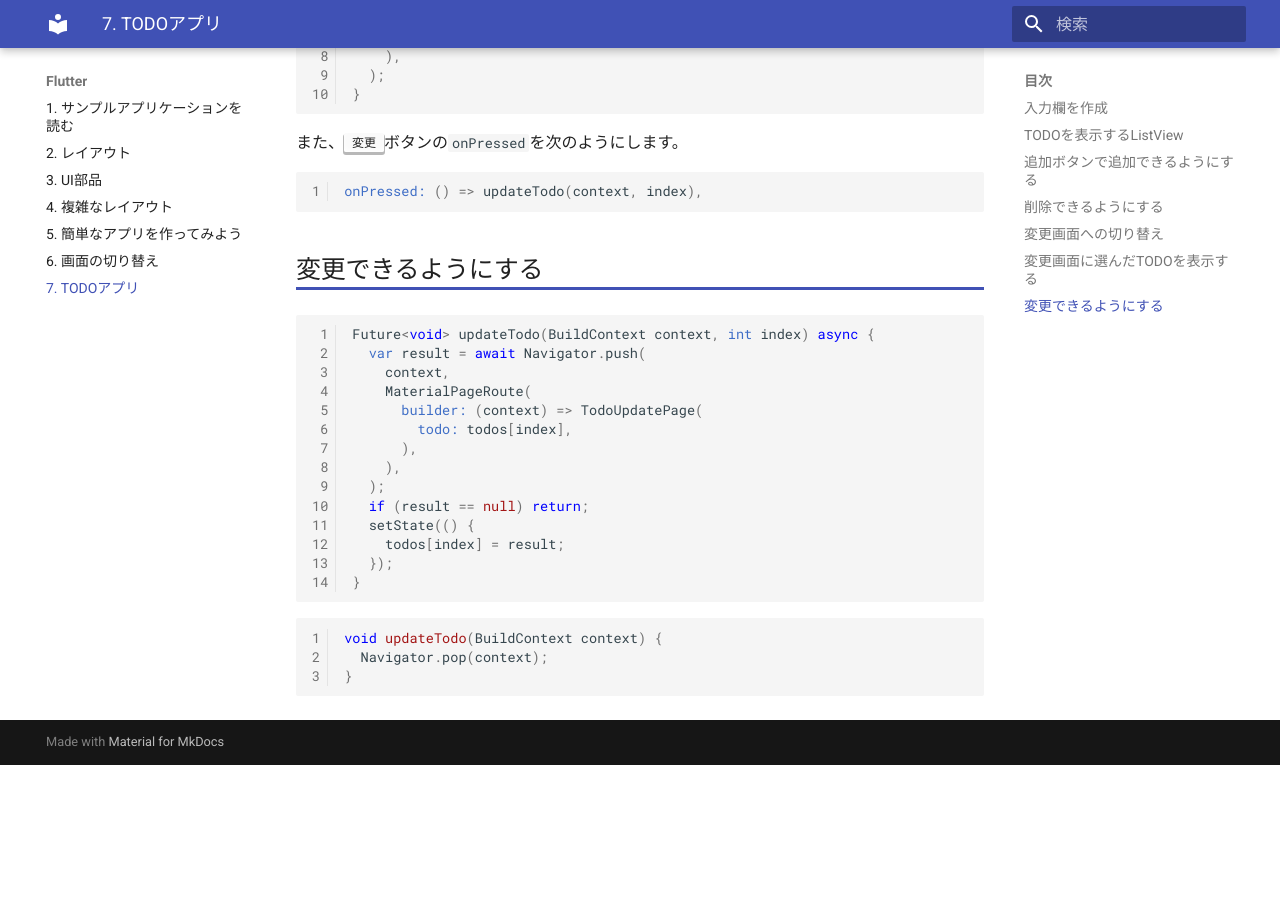
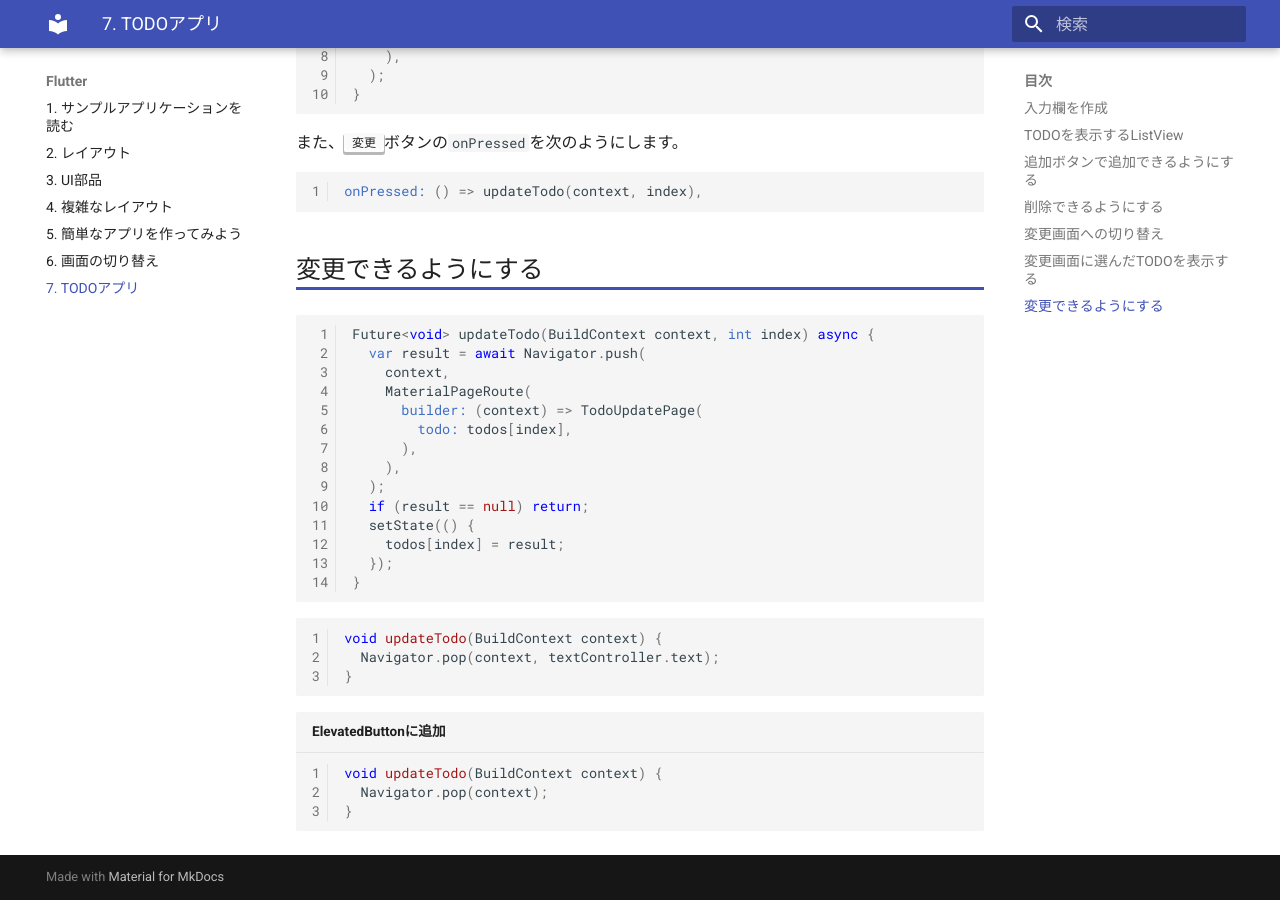
Before and after one commit to webarata3/doc-Flutter, an MkDocs documentation site: the page built from docs/flutter/07/index.md, in a window 1280 px wide and 900 px high, scrolled down 8167 px. Built offline with MkDocs 1.6.1 and Material for MkDocs 9.7.7, drawn with Linux system fonts in a browser that asks for light colours; before the commit the page ends 8932 px from its top, so only the background shows below that.

Commit message:
変更の追加

````diff
--- a/docs/flutter/07/index.md
+++ b/docs/flutter/07/index.md
@@ -309,6 +309,12 @@ Future<void> updateTodo(BuildContext context, int index) async {
 
 ```dart
 void updateTodo(BuildContext context) {
+  Navigator.pop(context, textController.text);
+}
+```
+
+```dart title="ElevatedButtonに追加"
+void updateTodo(BuildContext context) {
   Navigator.pop(context);
 }
 ```
````
